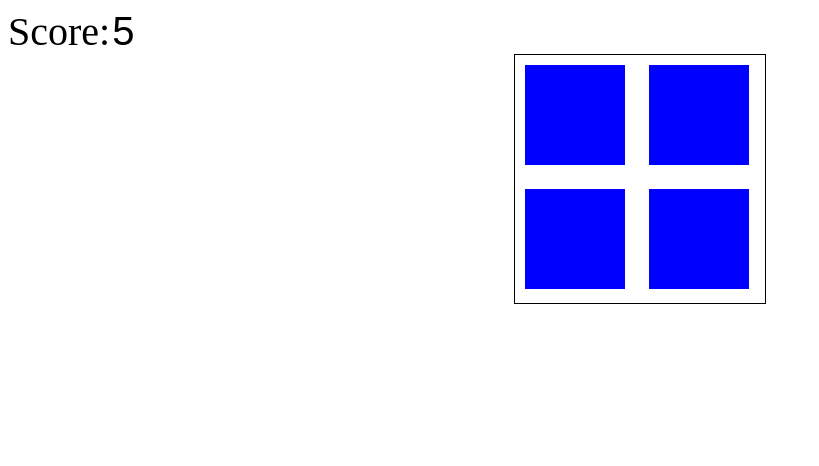
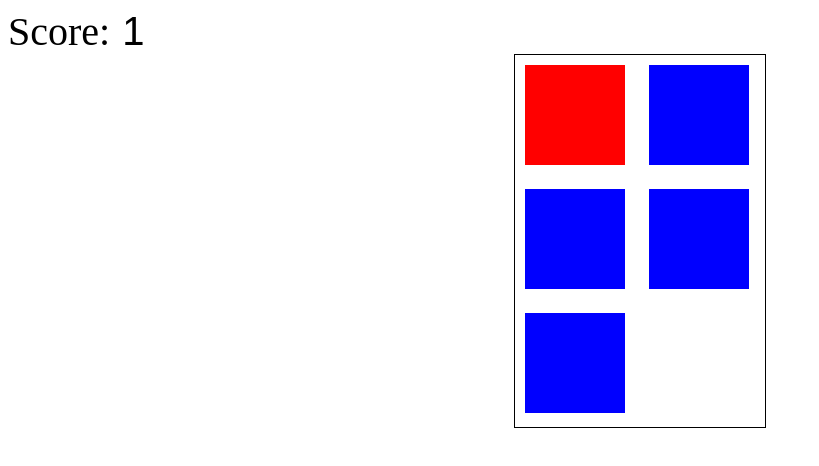
Before and after one commit to ynonp/CatchRed, a plain HTML site: page index.html in a window 1280 px wide. Both pictures are taken after a click on the element 575 px from the left and 115 px from the top of the page. Shown: the whole page, without its empty margins (0-819 px from the left). Drawn offline with nearby package versions, Linux system fonts and the light colour scheme.

Commit message:
code review

```diff
--- a/index.html
+++ b/index.html
@@ -3,23 +3,16 @@
 	<head>
 		<meta charset="utf-8">
 		<title>JS Bin</title>
-		<style>
-			p{
-				display:inline;
-			}
-			input{
-				width:130px;
-				border:0px;
-				font-size:40px;
-			}
-		</style>
 		<link rel="stylesheet" href="style.css" />
 	</head>
 	<body>
-		<p class="score">Score:</p><input type="text" readonly="yes" value="0" />
+	  <p class="score">Score:
+            <input type="text" readonly="yes" value="0" />
+          </p>
 		<div class="game unselectable">
   			 <div class="winner"></div>
   			 <div></div>
+ 			 <div></div>
  			 <div></div>
  			 <div></div>
 		</div>
--- a/main.js
+++ b/main.js
@@ -1,37 +1,84 @@
-var sqr=document.querySelectorAll('.game div');
-var inp=document.querySelector('input');
-var windv=document.querySelector('.winner');
-var first_click=true; //check if this is the first time click
+// winner div class
+var WINNER = "winner";
+
+var SECONDS = 1000;
+var TIMEOUT = 1 * SECONDS;
+
+// cached DOM elements
+var el = {
+  sqr: document.querySelectorAll('.game div'),
+  score: document.querySelector('.score input')
+};
+
+/*
+* Sets up click event handlers on the divs
+*/
+function setupEvents() {
+  for(var i=0;i<el.sqr.length;i++){
+    el.sqr[i].addEventListener('click',checking);
+  }
+}
+
+
+/**
+ * Check if the item that generated the event
+ * is a winning item and modify score accordingly.
+ */
+function checking(ev) {
+
+  if ( isWinner(ev.target) ) {
+    addScore(5);
+  }else{
+    addScore(-5);
+  }
+
+  shuffle();
+  restartTimer();
+ }
+
+
+/*
+ * Randomize a new winner
+ */
+function shuffle(){
+  var currentWinner = document.querySelector('.winner');
+  var nextWinner = _.sample(el.sqr);
+
+  currentWinner.classList.remove(WINNER);
+  nextWinner.classList.add(WINNER);
+}
+
+/*
+ * Starts a new timer that will reduce score by 2
+ */
+var _timer_id;
+function restartTimer(){
+  clearTimeout(_timer_id);
+
+  _timer_id = setTimeout(function() {
+	shuffle();
+    addScore(-2);
+    restartTimer();
+  }, TIMEOUT);
+
+}
+
+/**
+ * Check if el is a winner item
+ */
+function isWinner(div) {
+  return div.classList.contains(WINNER);
+}
+
+/*
+* Modify score value on the page by adding delta
+* to current value
+*/
+function addScore(delta) {
+  var newValue = Number(el.score.value) + delta;
+  el.score.value = newValue;
+	}
 
 
 
-function checking(ev) {
-  var tmp=ev.target;
-  if (tmp.className===""){
-  	inp.value=Number((inp.value)-5);
-  }else{
-  	inp.value=Number(inp.value)+5;
-  }
-  shuffle();
-  if (first_click){
-  first_click=false;
-  delay();
- }
-
-}
-function shuffle(){
-	windv=document.querySelector('.winner');
-	windv.classList.remove("winner");
-	sqr= _.shuffle(sqr);
-	sqr[0].classList.add("winner");
-}
-function delay(){
-	shuffle();
-	inp.value-=2;
-	setTimeout(delay,1000);
-}
-
-
-for(var i=0;i<sqr.length;i++){
-	sqr[i].addEventListener('click',checking);
-	}
+setupEvents();
--- a/style.css
+++ b/style.css
@@ -1,3 +1,22 @@
+p {
+  display:inline;
+  font-size: 40px;
+}
+
+input{
+  width:130px;
+  border:0px;
+  font-size:40px;
+}
+
+*.unselectable {
+   -moz-user-select: none;
+   -khtml-user-select: none;
+   -webkit-user-select: none;
+   -ms-user-select: none;
+   user-select: none;
+}
+
 .game div {
   width:100px;
   height:100px;
@@ -15,13 +34,3 @@
 .game .winner {
   background:red;
 }
-p{
-	font-size: 40px;
-}
-*.unselectable {
-   -moz-user-select: none;
-   -khtml-user-select: none;
-   -webkit-user-select: none;
-   -ms-user-select: none;
-   user-select: none;
-}
```
